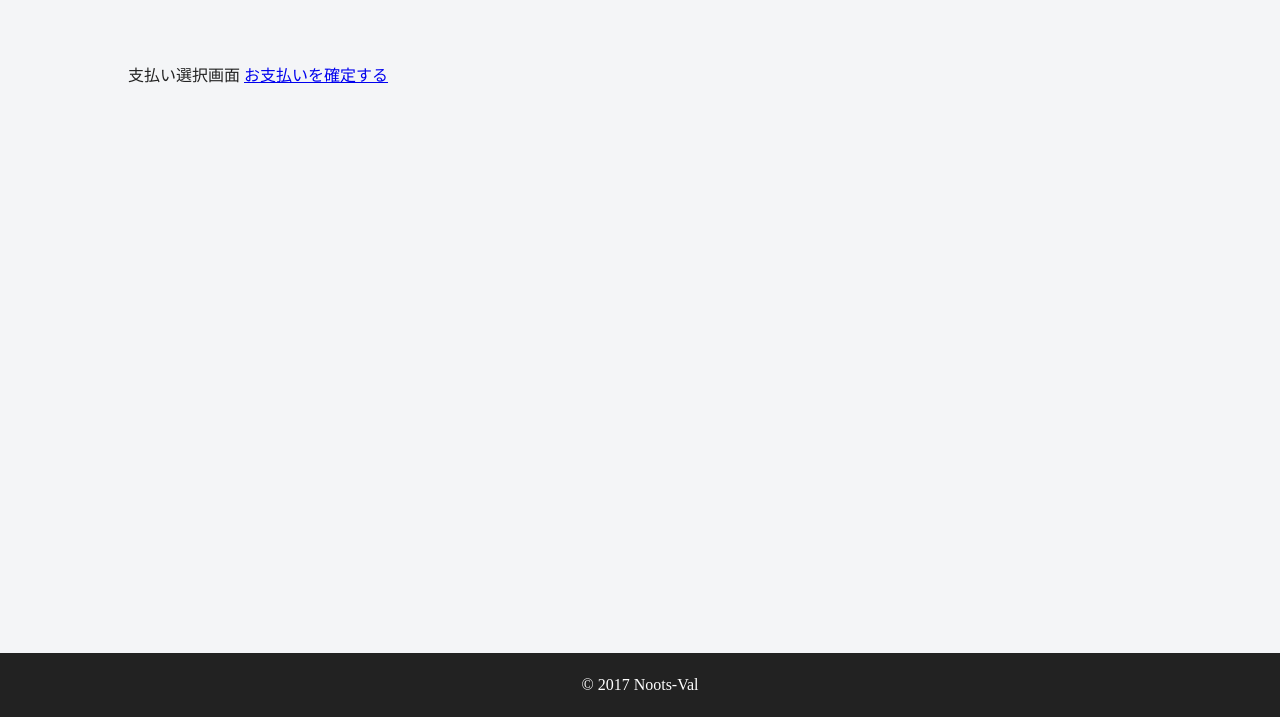
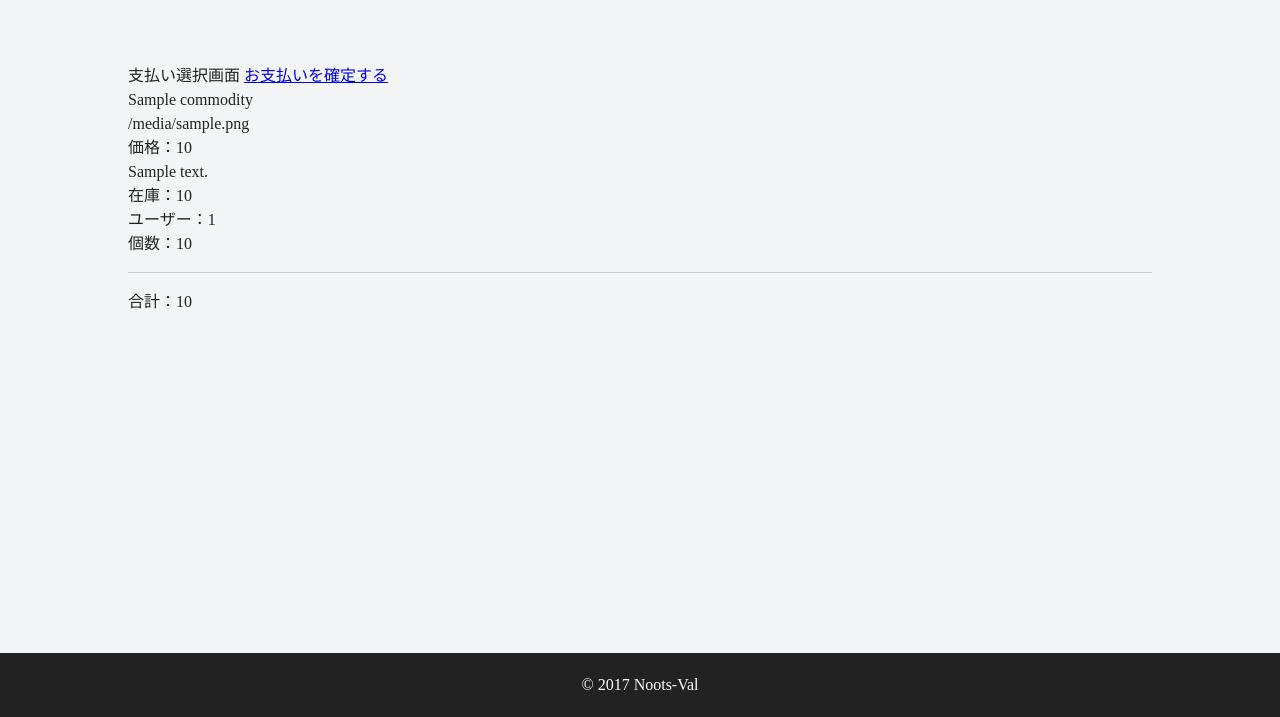
Before and after one commit to noots-val/Noots_Val, a Django app: template templates/portfolio/ec_payment.html in a window 1280 px wide. Shown: the part 83-800 px from the top of the page. Run offline with Django 3.2, Linux system fonts and the light colour scheme; the template is opened without the code that fills it: most values are stand-ins (such as "Sample title", 1, 10 or a date in 2020).

Commit message:
支払い画面、支払い完了画面実装

```diff
--- a/portfolio/urls.py
+++ b/portfolio/urls.py
@@ -2,7 +2,7 @@ from django.conf.urls import url
 from .views import EcIndexListView
 from .views import EcCommodityDetailView
 from .views import EcCartListView
-from .views import EcPaymentTemplateView
+from .views import EcPaymentListView
 from .views import EcPaymentCompleteTemplateView
 
 app_name = 'portfolio'
@@ -10,6 +10,6 @@ urlpatterns = [
     url(r'^ec_index/$', EcIndexListView.as_view(), name='ec_index'),
     url(r'^ec_commodity/(?P<pk>[0-9]+)/$', EcCommodityDetailView.as_view(), name='ec_commodity'),
     url(r'^ec_cart/$', EcCartListView.as_view(), name='ec_cart'),
-    url(r'^ec_payment/$', EcPaymentTemplateView.as_view(), name='ec_payment'),
+    url(r'^ec_payment/$', EcPaymentListView.as_view(), name='ec_payment'),
     url(r'^ec_payment_complete/$', EcPaymentCompleteTemplateView.as_view(), name='ec_payment_complete'),
 ]
--- a/templates/portfolio/ec_payment.html
+++ b/templates/portfolio/ec_payment.html
@@ -22,5 +22,19 @@
 
 支払い選択画面
 <a href="{% url 'portfolio:ec_payment_complete' %}">お支払いを確定する</a>
+{% for cart in cart_list %}
+<div>
+    <p>{{ cart.commodity.commodity_title }}</p>
+    <p>{{ cart.commodity.image_url }}</p>
+    <p>価格：{{ cart.commodity.price }}</p>
+    <p>{{ cart.commodity.description }}</p>
+    <p>在庫：{{ cart.commodity.stock }}</p>
+    <p>ユーザー：{{ cart.user.id }}</p>
+    <p>個数：{{ cart.amount }}</p>
+    <hr>
+</div>
+{% endfor %}
+
+合計：{{ merchandise_total }}
 
 {% endblock %}
--- a/templates/portfolio/ec_payment_complete.html
+++ b/templates/portfolio/ec_payment_complete.html
@@ -22,5 +22,5 @@
 
 支払い完了画面
 <a href="{% url 'portfolio:ec_index' %}">トップに戻る</a>
-
+お支払いが完了しました！
 {% endblock %}
```
Also changed, not shown: portfolio/views.py (+24 -1 lines).
